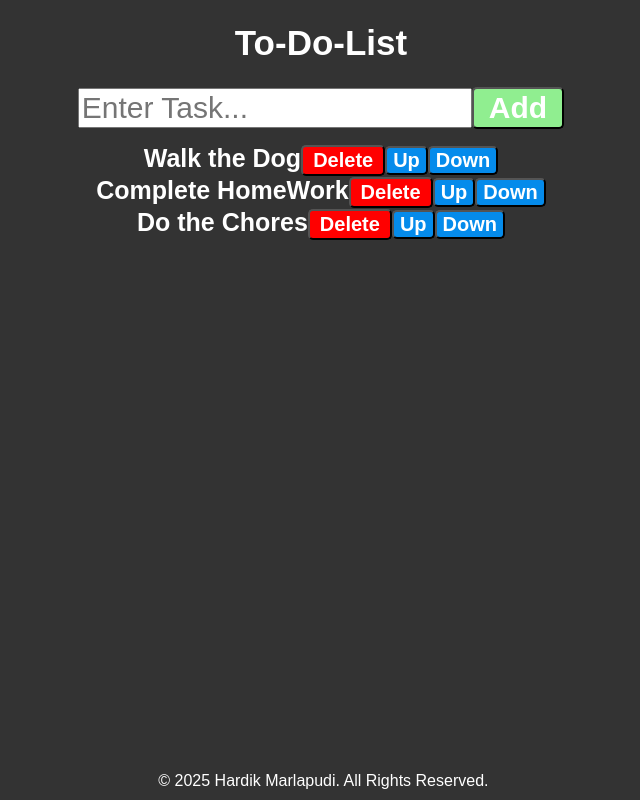
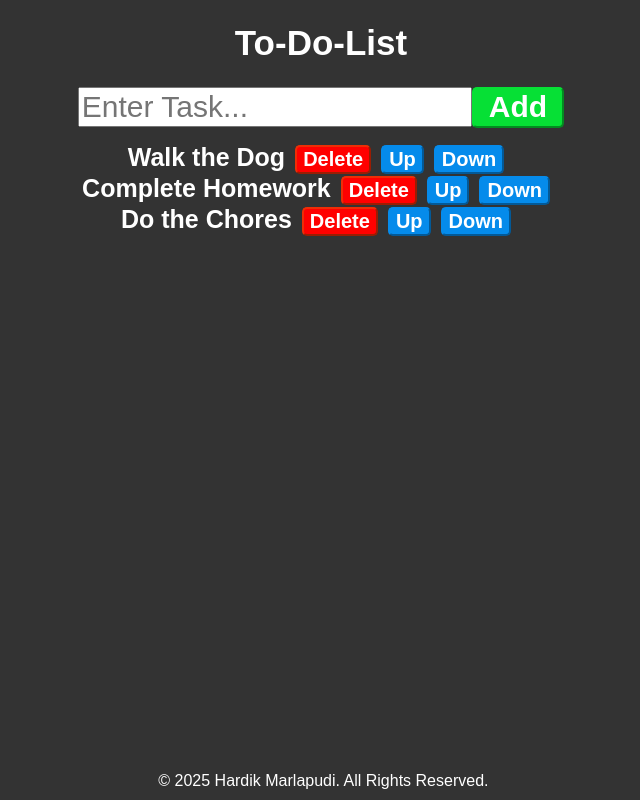
Before and after one commit to HardikMarlapudi/ToDoList, a React (Vite) app in the folder ToDoList/: page / in a window 1280 px wide. Shown: the whole page, without its empty margins (319-959 px from the left). Built offline with nearby package versions, Linux system fonts and the light colour scheme.

Commit message:
reorganized html and Javascript functionality

```diff
--- a/ToDoList/src/ToDoList.css
+++ b/ToDoList/src/ToDoList.css
@@ -30,9 +30,10 @@ h1 {
     font-family: Arial, Helvetica, sans-serif;
     font-weight: bold;
     border-radius: 5px;
-    background-color: lightgreen;
+    border-color: hsl(133, 95%, 45%);
+    background-color: hsl(133, 95%, 45%);
     color: white;
-    padding: 2px 15px;
+    padding: 1.5px 15px;
     cursor: pointer;
 }
 
@@ -41,9 +42,11 @@ h1 {
     font-weight: bold;
     font-family: Arial, Helvetica, sans-serif;
     border-radius: 5px;
+    margin-left: 10px;
+    margin-right: 10px;
+    border-color:hsl(10, 95%, 48%);
     background-color: red;
     color: white;
-    padding: 2px 10px;
     cursor: pointer;
 }
 
@@ -52,6 +55,8 @@ h1 {
     font-weight: bold;
     font-family: Arial, Helvetica, sans-serif;
     border-radius: 5px;
+    margin-right: 10px;
+    border-color:hsl(205, 96%, 47%);
     background-color: hsl(205, 96%, 47%);
     color: white;
     cursor: pointer;
@@ -62,6 +67,8 @@ h1 {
     font-weight: bold;
     font-family: Arial, Helvetica, sans-serif;
     border-radius: 5px;
+    margin-right: 10px;
+    border-color:hsl(205, 96%, 47%);
     background-color: hsl(205, 96%, 47%);
     color: white;
     cursor: pointer;
--- a/ToDoList/src/ToDoList.jsx
+++ b/ToDoList/src/ToDoList.jsx
@@ -3,58 +3,55 @@ import './ToDoList.css';
 
 function ToDoList() {
 
-    const [tasks, setTasks] = useState(["Walk the Dog", "Complete HomeWork", "Do the Chores"]);
+    const [tasks, setTasks] = useState(["Walk the Dog", "Complete Homework", "Do the Chores"]);
     const [newTask, setNewTask] = useState("");
 
-    function setTask(index) {
-        event.target.value()
+    function handleInputChange(event) {
+        setNewTask(event.target.value);
     }
 
     function addTask(index) {
-        if(index < 0) {
+       if (index < 0) {
         setTasks(t => [...t, newTask]);
         setNewTask("");
         }
     }
 
     function removeTask(index) {
-       if(index) {
-        setTasks(tasks.filter((_, i) => i !== index));
-       }
+        if(index < tasks.length) {
+            setTasks(tasks.filter((_, i) => i !== index));
+        }
+    }
+
+    function moveTaskUp(index) {
+        if(index > 0) {
+            const updatedTasks = [...tasks];
+            [updatedTasks[index], updatedTasks[index - 1]] = [updatedTasks[index - 1], updatedTasks[index]];
+            setTasks(updatedTasks);
+        }
+    }
+
+    function moveTaskDown(index) {
+        if(index < tasks.length - 1) {
+            const updatedTasks = [...tasks];
+            [updatedTasks[index], updatedTasks[index + 1]] = [updatedTasks[index + 1], updatedTasks[index]];
+            setTasks(updatedTasks);
+        }
     }
 
     return(
         <>
         <h1>To-Do-List</h1>
         <div className='to-do-list'>
-            <input type="text" placeholder='Enter Task...' id="taskInput" value={newTask} onChange={(e) => {
-                setNewTask(e.target.value);
-            }}/>
-            <button className='add-button' onClick={() => {
-                setTasks(t => [...t, newTask]);
-                setNewTask("");
-            }}>Add</button>
+            <input type="text" placeholder='Enter Task...' id="taskInput" value={newTask} onChange={handleInputChange}/>
+            <button className='add-button' onClick={() => addTask (-1)}>Add</button>
             <div className='list'>
                 {tasks.map((task, index) => {
                     return <div className='task' key={index}>
                         <span className='task-name'>{task}</span>
-                        <button className='delete-button' onClick={() => {
-                            setTasks(tasks.filter((_, i) => i !== index));
-                        }}>Delete</button>
-                        <button className="upArrow" onClick={() => {
-                            if(index > 0) {
-                                const updatedTasks = [...tasks];
-                                [updatedTasks[index], updatedTasks[index - 1]] = [updatedTasks[index - 1], updatedTasks[index]];
-                                setTasks(updatedTasks);
-                            }
-                        }}>Up</button>
-                        <button className="downArrow" onClick={() => {
-                            if(index < tasks.length - 1) {
-                                const updatedTasks = [...tasks];
-                                [updatedTasks[index], updatedTasks[index + 1]] = [updatedTasks[index + 1], updatedTasks[index]];
-                                setTasks(updatedTasks);
-                            }
-                        }}>Down</button>
+                        <button className='delete-button' onClick={() => removeTask (index)}>Delete</button>
+                        <button className="upArrow" onClick={() => moveTaskUp (index)}>Up</button>
+                        <button className="downArrow" onClick={() => moveTaskDown (index)}>Down</button>
                     </div>
                 })}
             </div>
```
